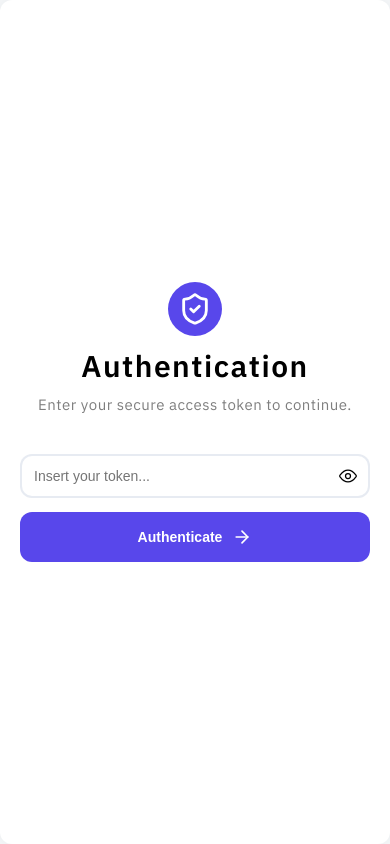
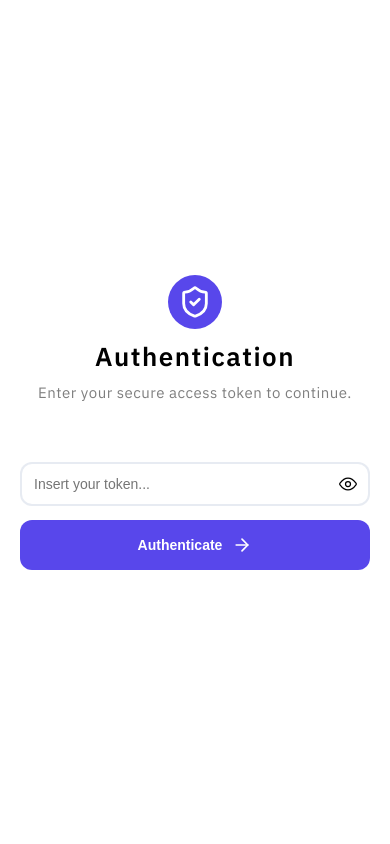
Before and after one commit to giuseppecnv/checkin-system, a FastAPI app: page /login in a window 390 px wide. Run offline with FastAPI, Linux system fonts and the light colour scheme.

Commit message:
Improve mobile styles for login card
Updated styles for mobile responsiveness and card layout.

```diff
--- a/static/login.css
+++ b/static/login.css
@@ -152,20 +152,31 @@ body {
 .card-container button:hover { opacity: 50%; }
 
 @media screen and (max-width: 600px) {
-
-    .card-container {
-        width: 100% !important;
-        height: 100vh !important;
-        max-width: none !important;
-        display: flex;
-        justify-content: center;
-        align-items: center;
-        padding: 20px;
-        gap: 40px;
+    body {
+        display: block;
+        height: auto;
+        background: white;
     }
 
-    .btnAuthenticate {
-        width: 100%;
-        padding: 15px;
+    /* 2. Trasforma la card in una pagina intera */
+    .card-container {
+        width: 100vw !important;
+        min-height: 100vh !important;
+        max-width: none !important;
+        border-radius: 0 !important;
+        box-shadow: none !important;
+        padding: 40px 20px !important;
+        display: flex;
+        flex-direction: column;
+        justify-content: center;
+        gap: 60px;
+        align-items: center;
+    }
+    .card-body, .input-wrapper, .token-field, .card-body button {
+        width: 100% !important;
+    }
+
+    .svg-title-wrap > span {
+        font-size: 26px;
     }
 }
```
